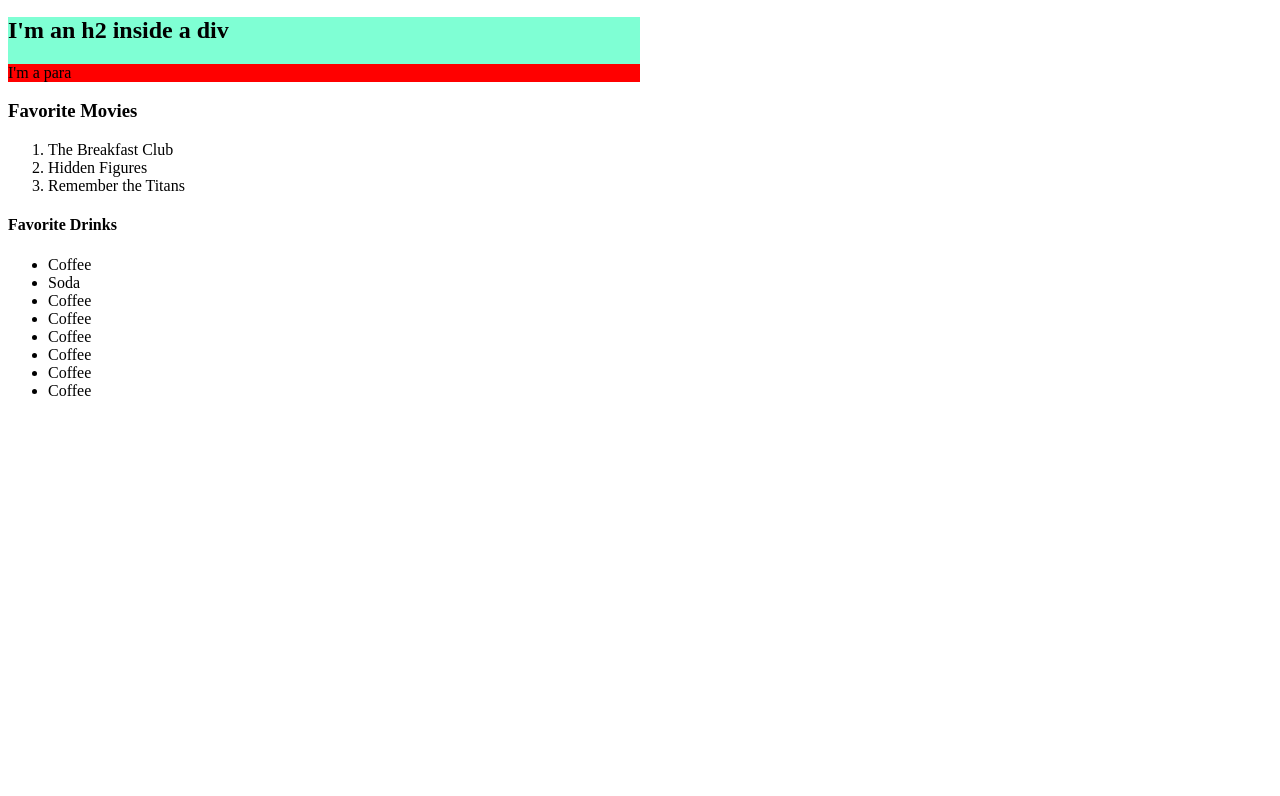
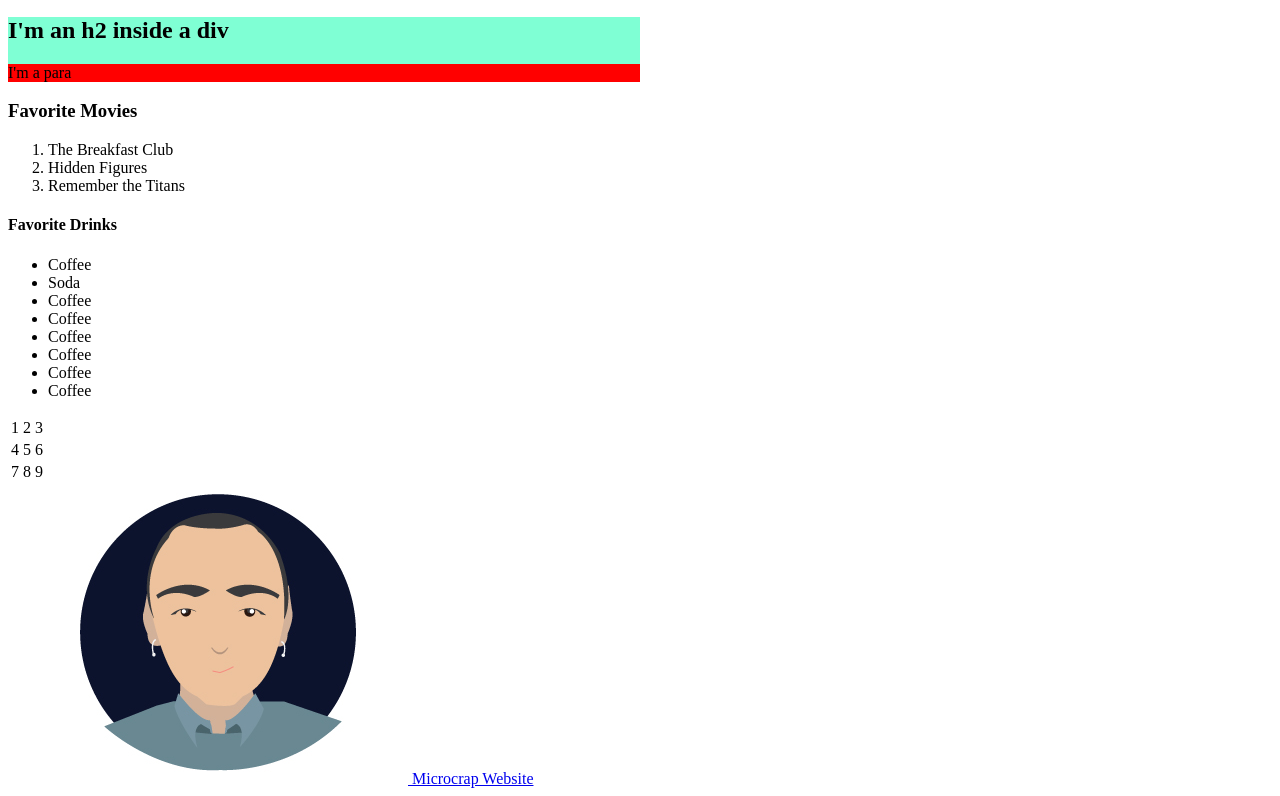
Before and after one commit to graffixnyc/git_example_b, a plain HTML site: page index.html in a window 1280 px wide. Shown: the part 101-897 px from the top of the page. Before the commit the page ends 800 px from the top, so only its background shows below. Drawn offline with Linux system fonts and the light colour scheme.

Commit message:
Made some changes on main

```diff
--- a/index.html
+++ b/index.html
@@ -40,6 +40,28 @@
         <li>Coffee</li>
     </ul>
 
+
+
+    <table>
+        <tr>
+            <td>1</td>
+            <td>2</td>
+            <td>3</td>
+        </tr>
+        <tr>
+            <td>4</td>
+            <td>5</td>
+            <td>6</td>
+        </tr>
+        <tr>
+            <td>7</td>
+            <td>8</td>
+            <td>9</td>
+        </tr>
+    </table>
+
+    <a target="_blank" href="http://www.microcrap.com"><img src="me.jpg"> Microcrap Website</a>
+
 </body>
 
 </html>
```
